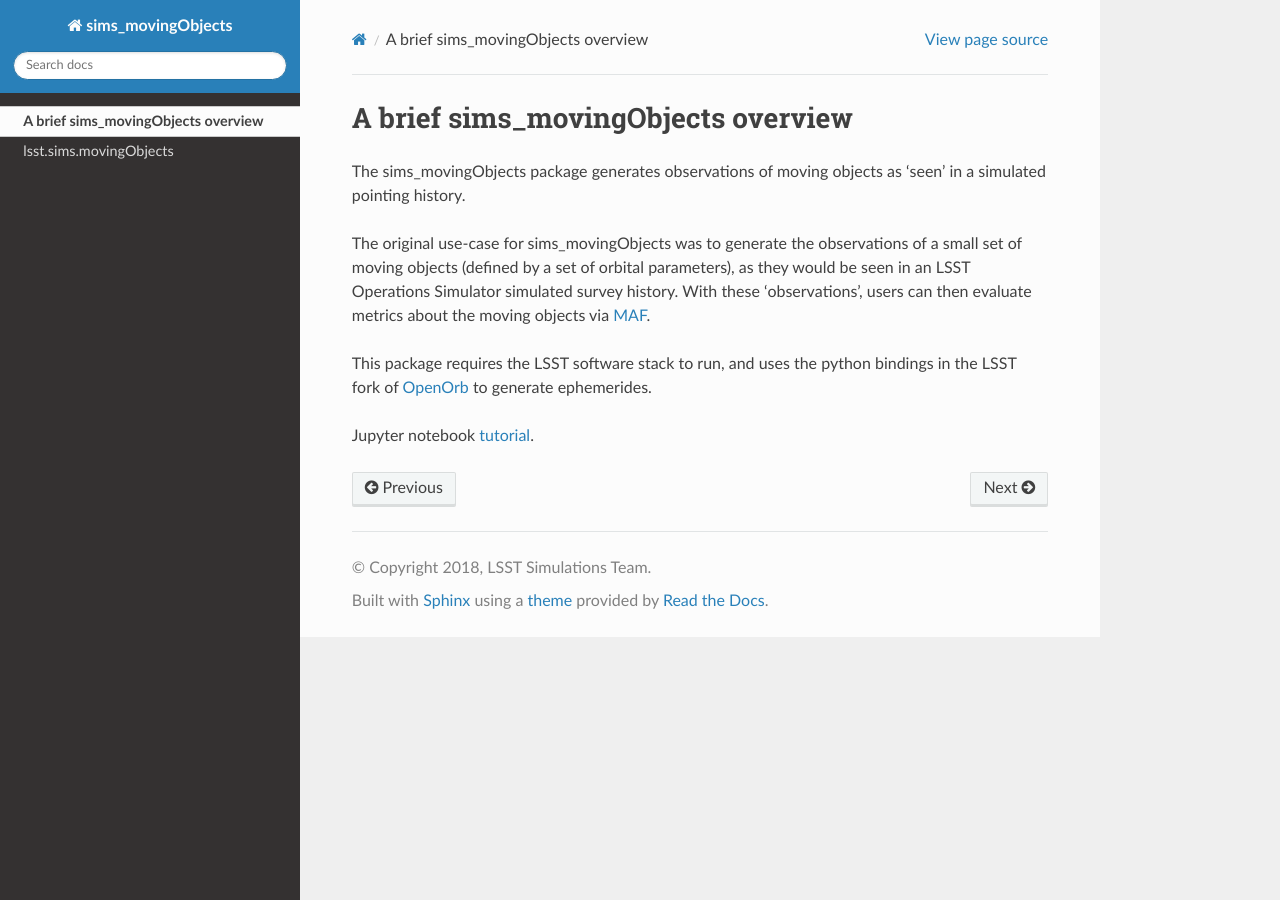
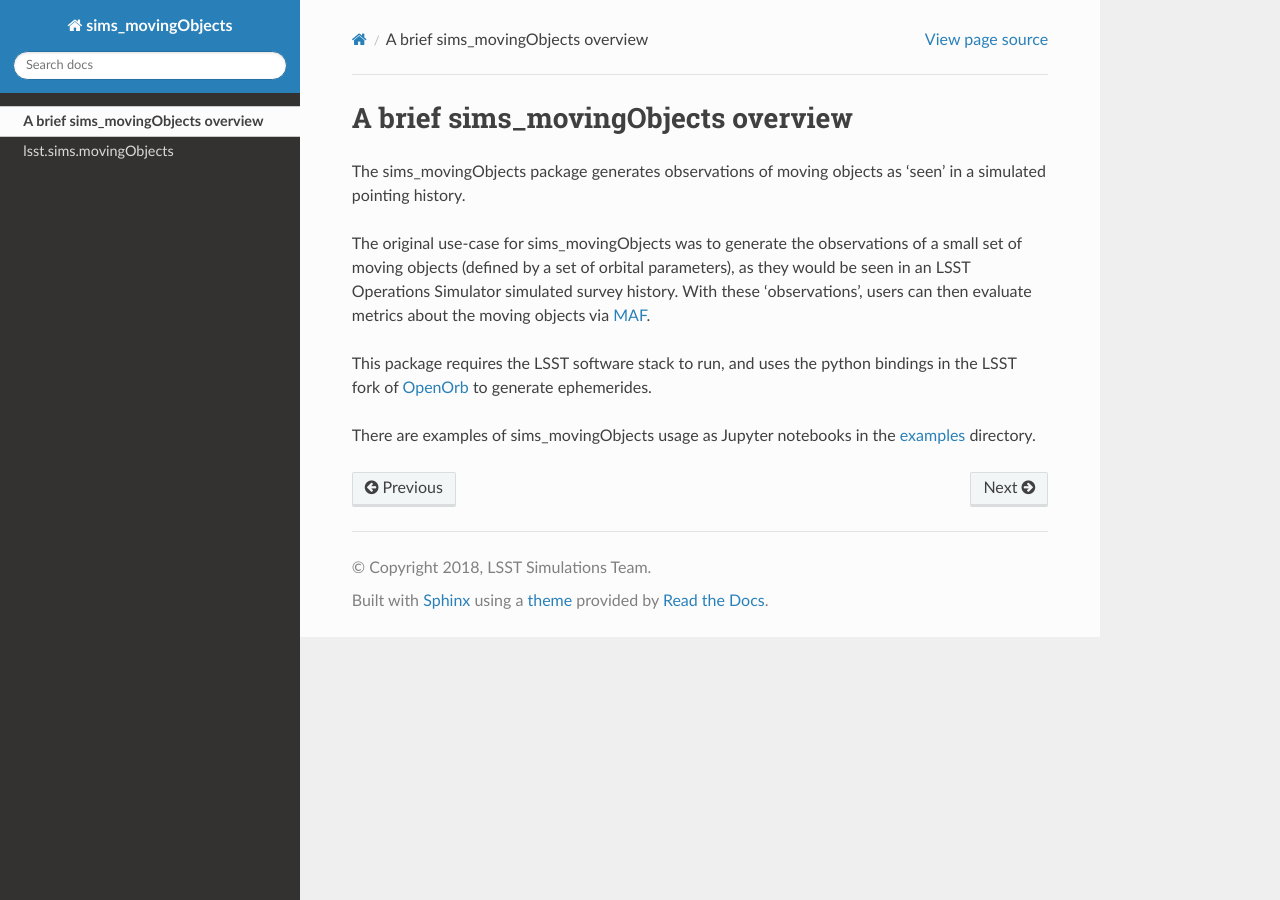
Before and after one commit to lsst-sims/legacy_sims_movingObjects, a Sphinx documentation site: the page built from doc/source/overview.rst, in a window 1280 px wide. Built offline with Sphinx 7.4.7 and the Read the Docs theme 2.0.0, drawn with Linux system fonts in a browser that asks for light colours; pages that are not in the unit, such as notebooks, are missing from menus; the version number could not be read and is left out.

Commit message:
Updated documentation

```diff
--- a/doc/source/index.rst
+++ b/doc/source/index.rst
@@ -12,6 +12,7 @@ Contents:
    :maxdepth: 2
 
    overview.rst
+   tutorial.rst
    modules.rst
 
 
--- a/doc/source/overview.rst
+++ b/doc/source/overview.rst
@@ -16,9 +16,10 @@ can then evaluate metrics about the moving objects via `MAF`_.
 This package requires the LSST software stack to run, and uses
 the python bindings in the LSST fork of `OpenOrb`_ to generate ephemerides.
 
-.. _OpenOrb: http://github.com/lsst/oorb
+.. _OpenOrb: https://github.com/lsst/oorb
 
 
-Jupyter notebook `tutorial`_.
+There are examples of sims_movingObjects usage as Jupyter notebooks in the
+`examples`_ directory.
 
-.. _tutorial: tutorial.ipynb
+.. _examples: https://github.com/lsst/sims_movingObjects/examples
```
Also changed, not shown: doc/source/lsst.sims.movingObjects.rst (+0 -8 lines).
